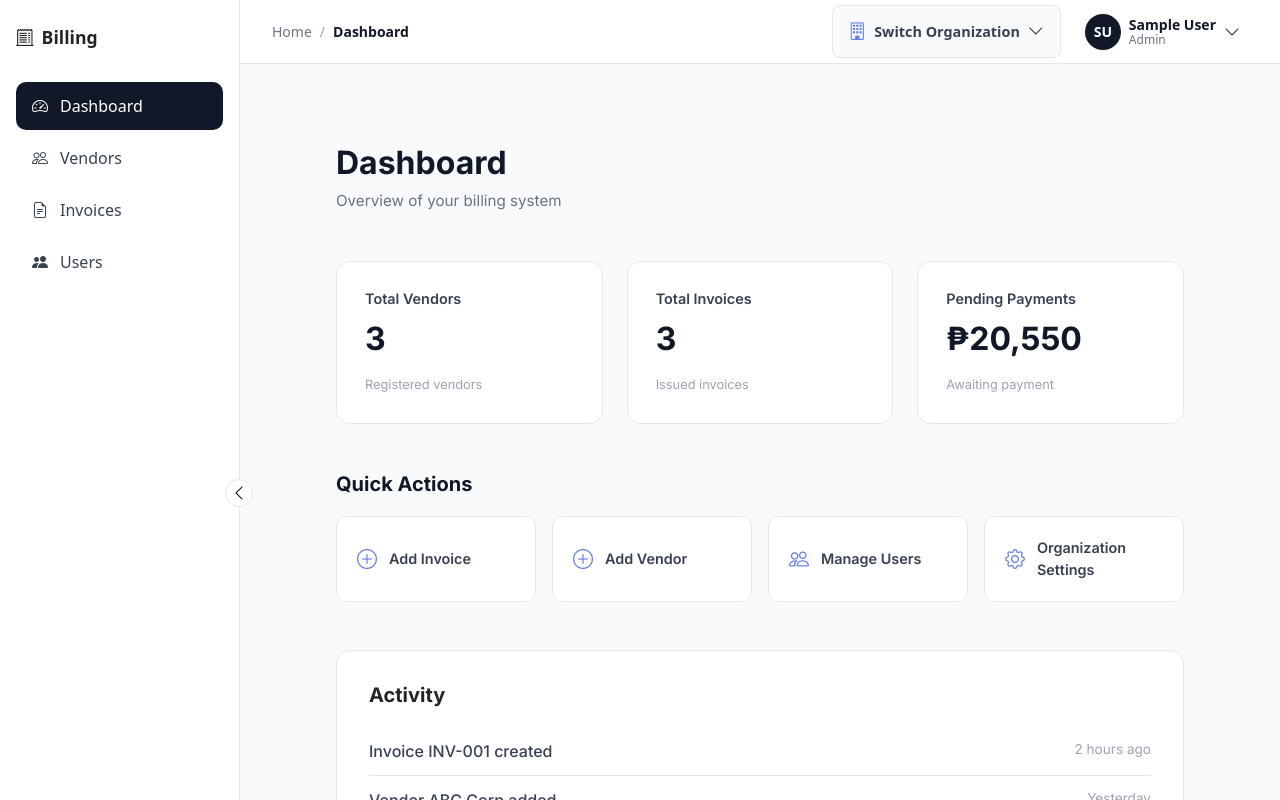
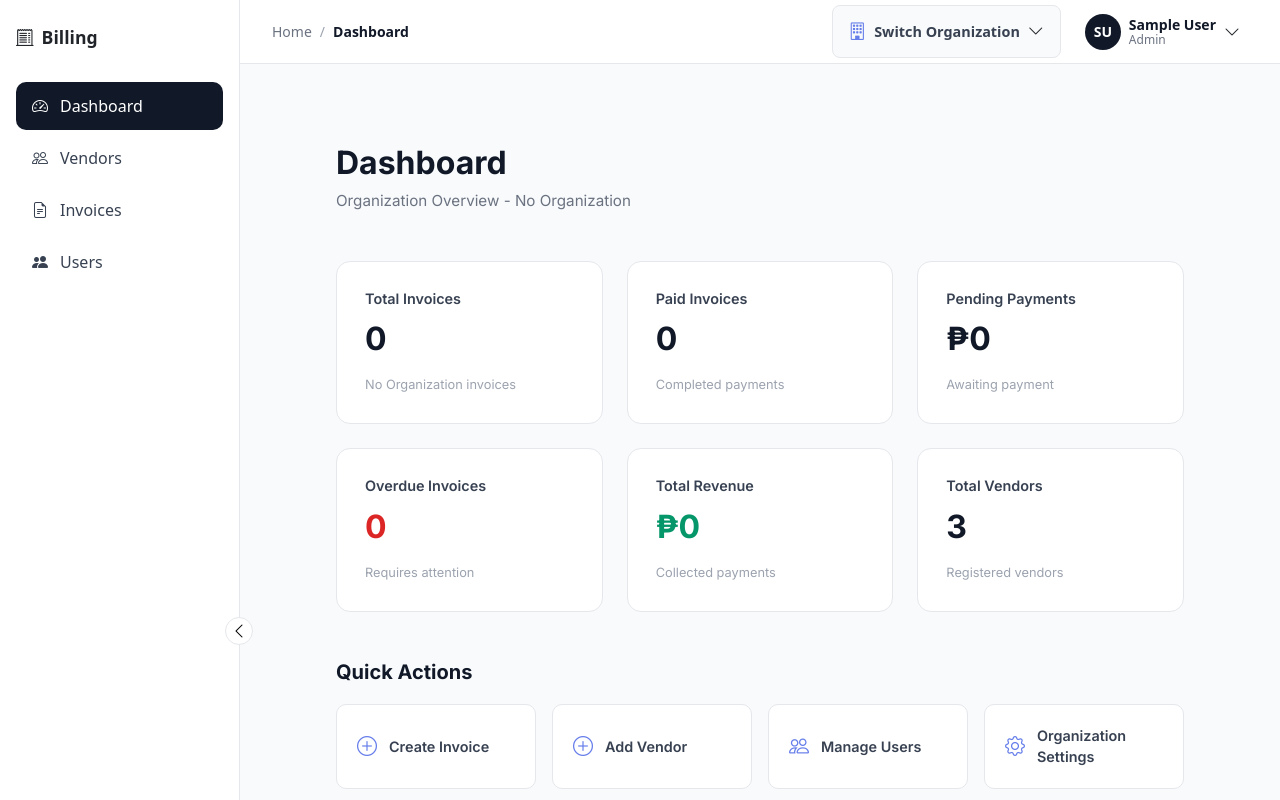
Before and after one commit to rjays16/BillingSystem, a Vue app in the folder billing-frontend/: page /dashboard in a window 1280 px wide. Shown: the top 800 px of the page. Built offline with nearby package versions, Linux system fonts and the light colour scheme; sample sign-in values are in the browser's storage.

Commit message:
Add user info, filtered, and rule

```diff
--- a/billing-frontend/src/views/Dashboard.vue
+++ b/billing-frontend/src/views/Dashboard.vue
@@ -4,7 +4,7 @@
       <header class="dashboard-header">
         <div>
           <h1>Dashboard</h1>
-          <p class="subtitle">Overview of your billing system</p>
+          <p class="subtitle">Organization Overview - {{ organizationStore.organizationName }}</p>
         </div>
 
         <div class="context-info">
@@ -18,28 +18,63 @@
                   {{ authStore.userRole }}
                 </span>
               </div>
+              <div class="access-info">
+                <small>{{ authStore.isAdmin ? 'Full Access' : 'Read Only Access' }}</small>
+              </div>
             </div>
           </div>
         </div>
       </header>
 
+      <section class="context-banner" v-if="organizationStore.currentOrganization">
+        <div class="banner-content">
+          <i class="bi bi-shield-check"></i>
+          <div>
+            <strong>Data Isolation Active</strong>
+            <span>Showing only {{ organizationStore.organizationName }} data</span>
+          </div>
+        </div>
+        <div class="banner-stats">
+          <span>{{ totalInvoices }} invoices</span>
+          <span>₱{{ totalRevenue.toLocaleString() }} revenue</span>
+        </div>
+      </section>
+
       <section class="stats-grid">
         <div class="stat-card">
-          <h3>Total Vendors</h3>
-          <p class="stat-value">{{ totalVendors }}</p>
-          <span class="stat-hint">Registered vendors</span>
+          <h3>Total Invoices</h3>
+          <p class="stat-value">{{ totalInvoices }}</p>
+          <span class="stat-hint">{{ organizationStore.organizationName }} invoices</span>
         </div>
 
         <div class="stat-card">
-          <h3>Total Invoices</h3>
-          <p class="stat-value">{{ totalInvoices }}</p>
-          <span class="stat-hint">Issued invoices</span>
+          <h3>Paid Invoices</h3>
+          <p class="stat-value">{{ paidInvoices }}</p>
+          <span class="stat-hint">Completed payments</span>
         </div>
 
         <div class="stat-card">
           <h3>Pending Payments</h3>
           <p class="stat-value">₱{{ pendingPayments.toLocaleString() }}</p>
           <span class="stat-hint">Awaiting payment</span>
+        </div>
+
+        <div class="stat-card">
+          <h3>Overdue Invoices</h3>
+          <p class="stat-value" style="color: #dc2626;">{{ overdueInvoices }}</p>
+          <span class="stat-hint">Requires attention</span>
+        </div>
+
+        <div class="stat-card">
+          <h3>Total Revenue</h3>
+          <p class="stat-value" style="color: #059669;">₱{{ totalRevenue.toLocaleString() }}</p>
+          <span class="stat-hint">Collected payments</span>
+        </div>
+
+        <div class="stat-card">
+          <h3>Total Vendors</h3>
+          <p class="stat-value">{{ totalVendors }}</p>
+          <span class="stat-hint">Registered vendors</span>
         </div>
       </section>
 
@@ -90,29 +125,83 @@ const router = useRouter()
 const authStore = useAuthStore()
 const organizationStore = useOrganizationStore()
 
-const totalVendors = computed(() => vendors.length)
-const totalInvoices = computed(() => invoices.length)
+const mockInvoices = (() => {
+  const invoices = []
+  const statuses = ['Paid', 'Pending', 'Overdue']
+
+  for (let i = 1; i <= 47; i++) {
+    let organizationId
+    if (i <= 20) {
+      organizationId = 1
+    } else if (i <= 33) {
+      organizationId = 2
+    } else {
+      organizationId = 3
+    }
+
+    invoices.push({
+      id: i,
+      number: `INV-${String(i).padStart(3, '0')}`,
+      vendorId: ((i - 1) % 3) + 1,
+      organization_id: organizationId,
+      amount: Math.floor(Math.random() * 50000) + 5000,
+      status: statuses[Math.floor(Math.random() * statuses.length)],
+      date: new Date(2026, 0, Math.floor(Math.random() * 27) + 1).toISOString().split('T')[0]
+    })
+  }
+
+  return invoices.sort((a, b) => new Date(b.date) - new Date(a.date))
+})()
+
+const organizationInvoices = computed(() => {
+  if (!organizationStore.currentOrganization) {
+    return []
+  }
+  return mockInvoices.filter(inv =>
+    inv.organization_id === organizationStore.currentOrganization.id
+  )
+})
+
+const totalVendors = computed(() => {
+  return vendors.length
+})
+
+const totalInvoices = computed(() => organizationInvoices.value.length)
 
 const pendingPayments = computed(() =>
-  invoices
+  organizationInvoices.value
     .filter(inv => inv.status !== 'Paid')
     .reduce((sum, inv) => sum + inv.amount, 0)
 )
 
-// Role-based quick actions
+const paidInvoices = computed(() =>
+  organizationInvoices.value.filter(inv => inv.status === 'Paid').length
+)
+
+const overdueInvoices = computed(() =>
+  organizationInvoices.value.filter(inv => inv.status === 'Overdue').length
+)
+
+const totalRevenue = computed(() =>
+  organizationInvoices.value
+    .filter(inv => inv.status === 'Paid')
+    .reduce((sum, inv) => sum + inv.amount, 0)
+)
+
 const quickActions = computed(() => {
   if (authStore.isAdmin) {
     return [
-      { label: 'Add Invoice', route: '/invoices', action: 'add', icon: 'bi-plus-circle' },
+      { label: 'Create Invoice', route: '/invoices', action: 'add', icon: 'bi-plus-circle' },
       { label: 'Add Vendor', route: '/vendors', action: 'add', icon: 'bi-plus-circle' },
       { label: 'Manage Users', route: '/users', icon: 'bi-people' },
       { label: 'Organization Settings', route: '/settings', icon: 'bi-gear' },
+      { label: 'View Reports', route: '#', icon: 'bi-bar-chart', disabled: true },
     ]
   } else {
     return [
       { label: 'View Invoices', route: '/invoices', icon: 'bi-file-earmark-text' },
       { label: 'View Vendors', route: '/vendors', icon: 'bi-people' },
-      { label: 'Reports', route: '#', icon: 'bi-bar-chart', disabled: true },
+      { label: 'Download Reports', route: '#', icon: 'bi-download', disabled: true },
     ]
   }
 })
@@ -164,7 +253,7 @@ const handleQuickAction = (action) => {
 
 .stats-grid {
   display: grid;
-  grid-template-columns: repeat(auto-fit, minmax(220px, 1fr));
+  grid-template-columns: repeat(auto-fit, minmax(200px, 1fr));
   gap: 1.5rem;
   margin-bottom: 3rem;
 }
@@ -328,6 +417,70 @@ const handleQuickAction = (action) => {
   color: #1e40af;
 }
 
+.access-info {
+  margin-top: 0.25rem;
+}
+
+.access-info small {
+  color: #6b7280;
+  font-size: 0.75rem;
+  font-weight: 500;
+}
+
+.context-banner {
+  background: linear-gradient(135deg, #667eea 0%, #764ba2 100%);
+  color: white;
+  border-radius: 12px;
+  padding: 1.25rem 1.5rem;
+  margin-bottom: 2rem;
+  display: flex;
+  justify-content: space-between;
+  align-items: center;
+  box-shadow: 0 4px 12px rgba(102, 126, 234, 0.2);
+}
+
+.banner-content {
+  display: flex;
+  align-items: center;
+  gap: 1rem;
+}
+
+.banner-content i {
+  font-size: 1.5rem;
+  background: rgba(255, 255, 255, 0.2);
+  padding: 0.75rem;
+  border-radius: 10px;
+}
+
+.banner-content div {
+  display: flex;
+  flex-direction: column;
+  gap: 0.25rem;
+}
+
+.banner-content strong {
+  font-size: 1rem;
+  font-weight: 600;
+}
+
+.banner-content span {
+  font-size: 0.85rem;
+  opacity: 0.9;
+}
+
+.banner-stats {
+  display: flex;
+  gap: 1.5rem;
+  font-weight: 600;
+}
+
+.banner-stats span {
+  background: rgba(255, 255, 255, 0.2);
+  padding: 0.5rem 1rem;
+  border-radius: 20px;
+  font-size: 0.875rem;
+}
+
 .quick-actions-section {
   margin-bottom: 3rem;
 }
@@ -401,6 +554,24 @@ const handleQuickAction = (action) => {
     justify-content: center;
   }
 
+  .context-banner {
+    flex-direction: column;
+    gap: 1rem;
+    text-align: center;
+  }
+
+  .banner-content {
+    justify-content: center;
+  }
+
+  .banner-stats {
+    justify-content: center;
+  }
+
+  .stats-grid {
+    grid-template-columns: repeat(auto-fit, minmax(150px, 1fr));
+  }
+
   .quick-actions-grid {
     grid-template-columns: 1fr;
   }
```
